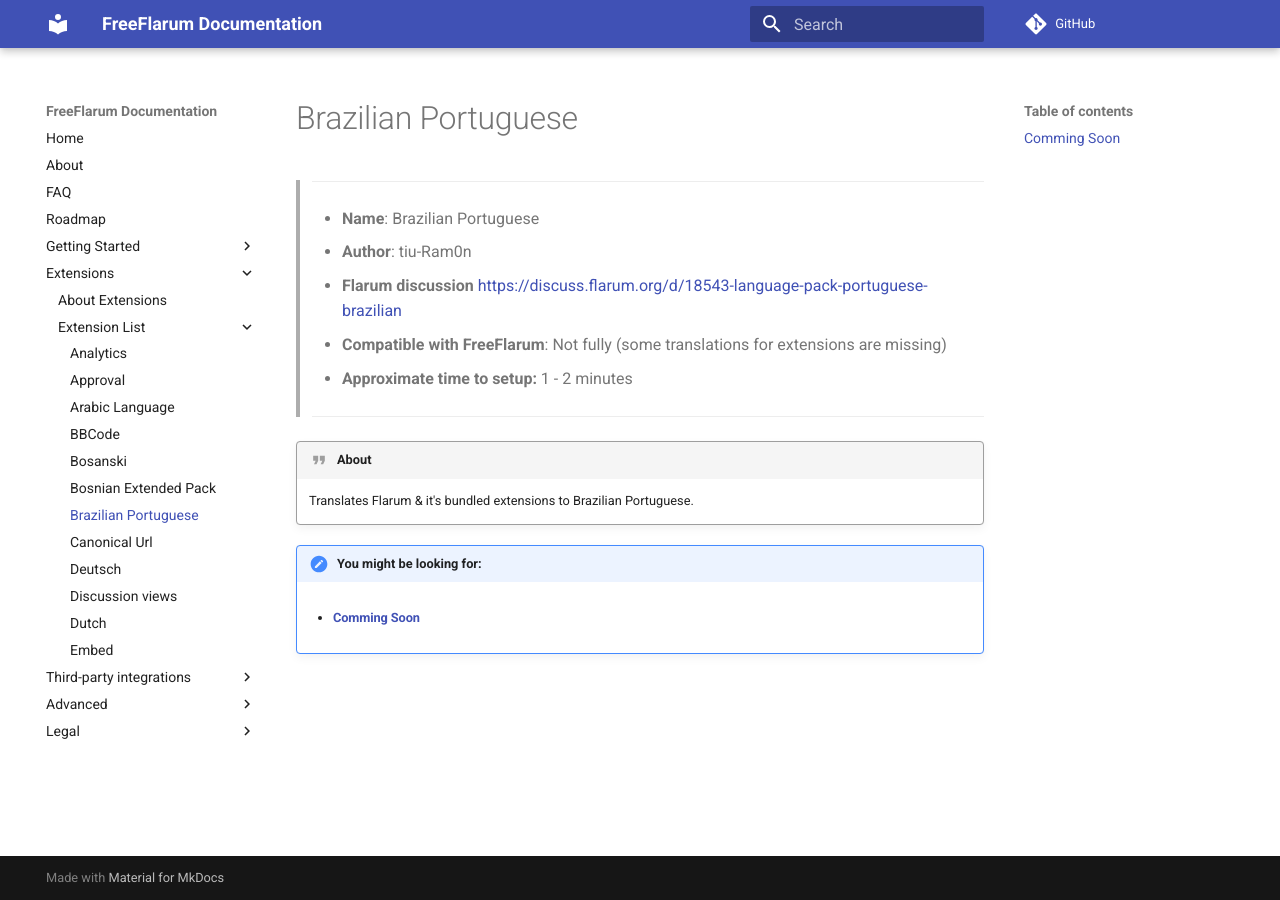
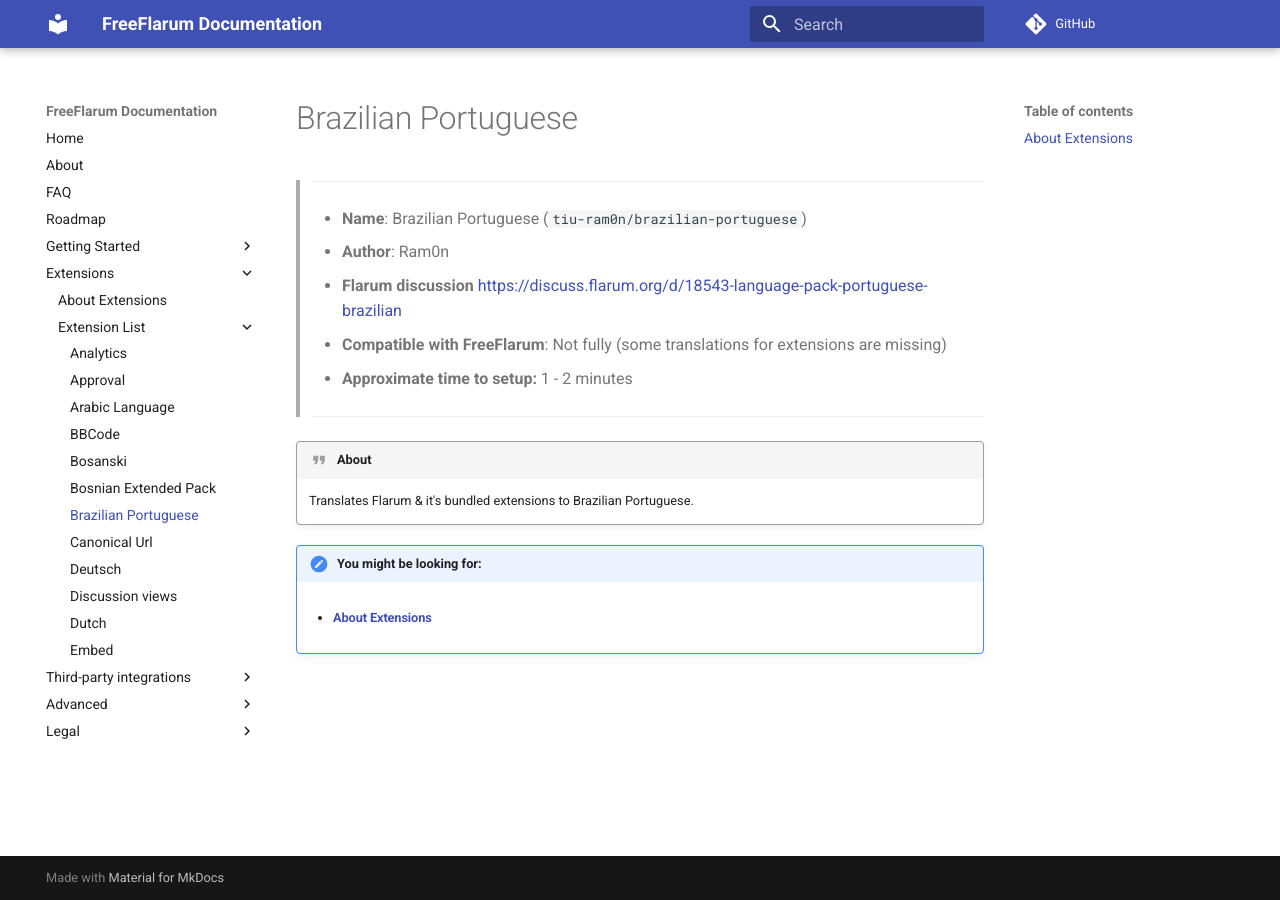
Before and after one commit to FreeFlarum/freeflarum.com, an MkDocs documentation site: the page built from docs/howto/extensions/Brazilian-Portuguese.md, in a window 1280 px wide. Built offline with MkDocs 1.6.1 and Material for MkDocs 9.7.7, drawn with Linux system fonts in a browser that asks for light colours; comment, search, counter and statistics services are not loaded.

Commit message:
Update Brazilian-Portuguese.md

```diff
--- a/docs/howto/extensions/Brazilian-Portuguese.md
+++ b/docs/howto/extensions/Brazilian-Portuguese.md
@@ -1,6 +1,6 @@
 > ---
-> - **Name**: Brazilian Portuguese
-> - **Author**: tiu-Ram0n
+> - **Name**: Brazilian Portuguese (`tiu-ram0n/brazilian-portuguese`)
+> - **Author**: Ram0n
 > - **Flarum discussion** [https://discuss.flarum.org/d/18543-language-pack-portuguese-brazilian](https://discuss.flarum.org/d/18543-language-pack-portuguese-brazilian)
 > - **Compatible with FreeFlarum**: Not fully (some translations for extensions are missing)
 > - **Approximate time to setup:** 1 - 2 minutes
@@ -11,4 +11,4 @@
     Translates Flarum & it's bundled extensions to Brazilian Portuguese.
 
 !!! note "You might be looking for:"
-    - #### **[Comming Soon]()**
+    - #### **[About Extensions](https://www.freeflarum.com/docs/howto/extensions/About-Extensions/)**
```
